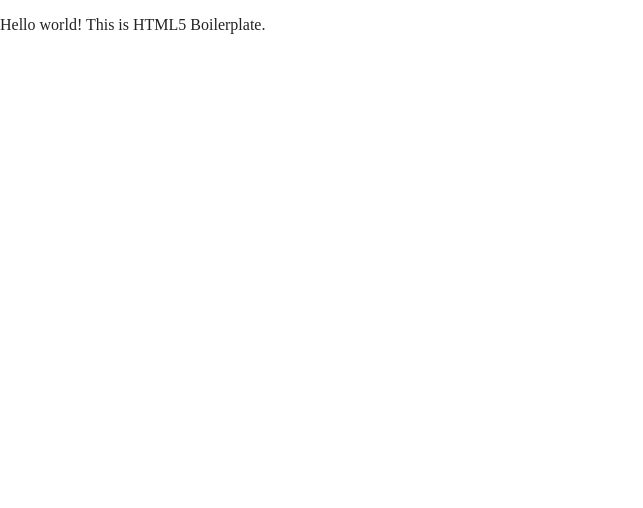
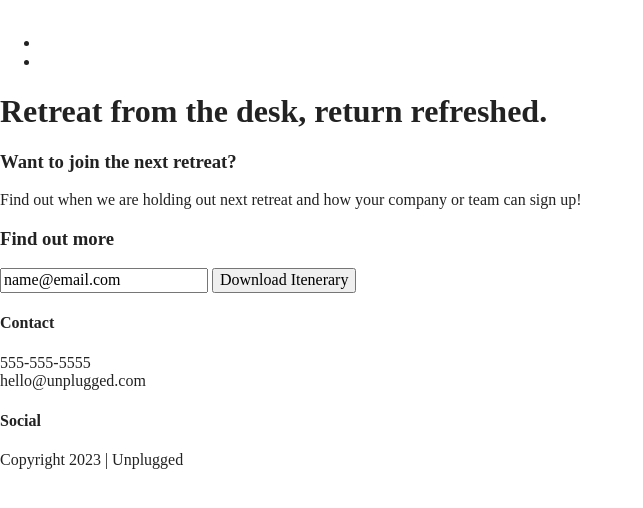
Before and after one commit to JacobPerry23/unplugged, a website built with Parcel: page index.html in a window 1280 px wide. Shown: the whole page, without its empty margins (0-643 px from the left). Built offline with nearby package versions, Linux system fonts and the light colour scheme.

Commit message:
Added starting html

```diff
--- a/index.html
+++ b/index.html
@@ -3,7 +3,7 @@
 
 <head>
   <meta charset="utf-8">
-  <title>UNplugged Retreat</title>
+  <title>Unplugged Retreat</title>
   <meta name="description" content="">
   <meta name="viewport" content="width=device-width, initial-scale=1">
 
@@ -25,7 +25,69 @@
 <body>
 
   <!-- Add your site or application content here -->
-  <p>Hello world! This is HTML5 Boilerplate.</p>
+  <header>
+<div class="content-wrapper">
+  <a href="#">
+    <img >
+  </a>
+  <div class="header-divider"></div>
+  <nav>
+    <ul>
+      <li><a href="faq/index.html"></a></li>
+      <li><a href="about/index.html"></a></li>
+    </ul>
+  </nav>
+</div>
+  </header>
+  <main>
+    <section class="hero-area">
+      <div class="content-wrapper">
+        <h1>Retreat from the desk, return refreshed.</h1>
+      </div>
+    </section>
+    <aside>
+      <div class="content-wrapper">
+        <div class="form-description">
+          <h3>Want to join the next retreat?</h3>
+          <p>Find out when we are holding out next retreat and how your company or team can sign up!</p>
+        </div>
+        <div class="form">
+          <h3>Find out more</h3>
+          <input type="text" name="name" value="name@email.com">
+          <input type="button" value="Download Itenerary">
+
+        </div>
+      </div>
+    </aside>
+
+  </main>
+  <footer>
+    <div class="content-wrapper">
+      <div class="footer-content">
+        <div class="contact">
+          <h4>Contact</h4>
+          <adress>
+            <p>
+              555-555-5555<br>
+              hello@unplugged.com
+            </p>
+          </adress>
+        </div>
+        <div class="social">
+          <h4>Social</h4>
+          <div class="social-icons">
+            <p>
+              <a href="#"></a>
+            </p>
+          </div>
+        </div>
+      </div>
+    </div>
+    <div class="copyright">
+      <p>Copyright 2023 | Unplugged</p>
+    </div>
+
+  </footer>
   <script src="js/vendor/modernizr-3.11.2.min.js"></script>
   <script src="js/plugins.js"></script>
   <script src="js/main.js"></script>
```
